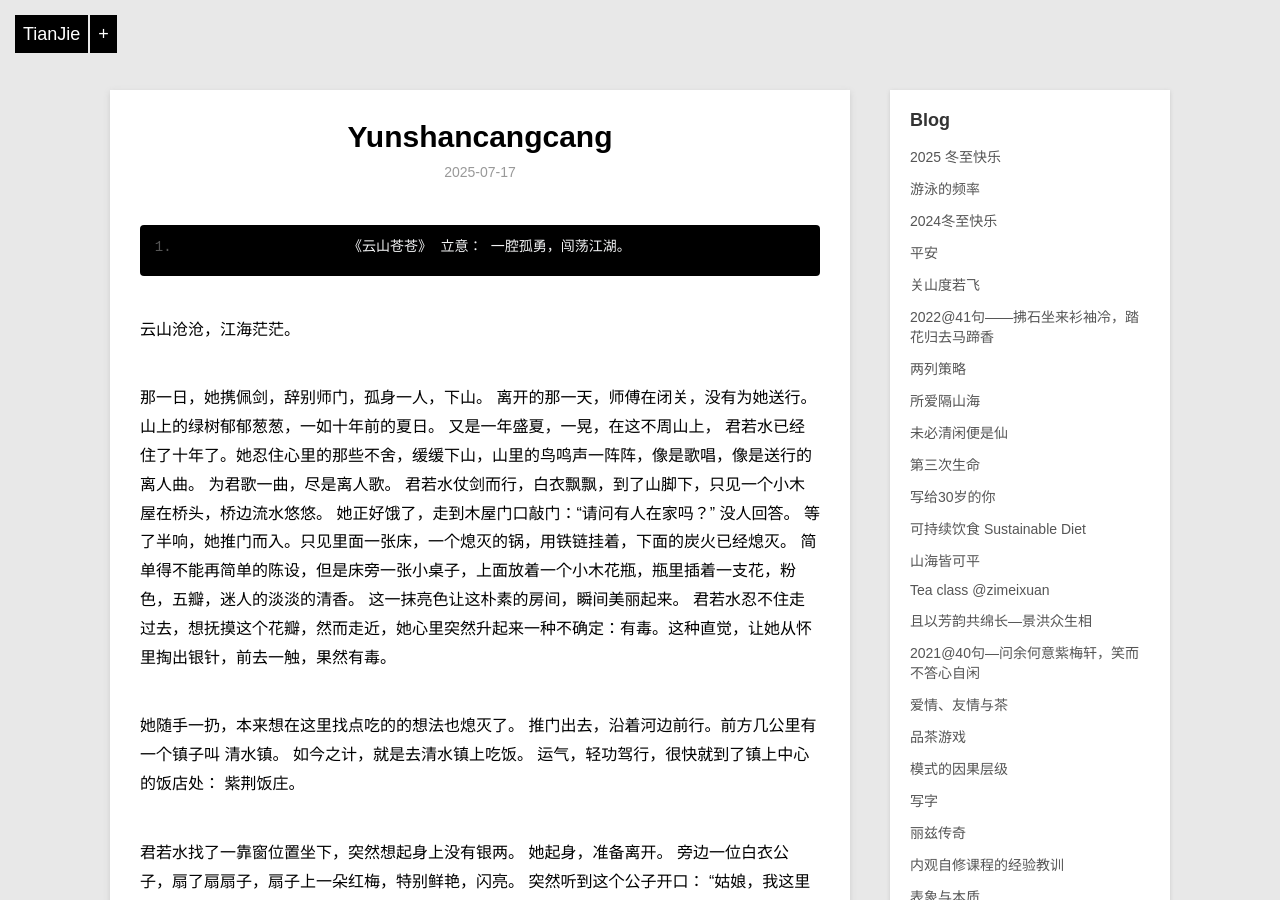
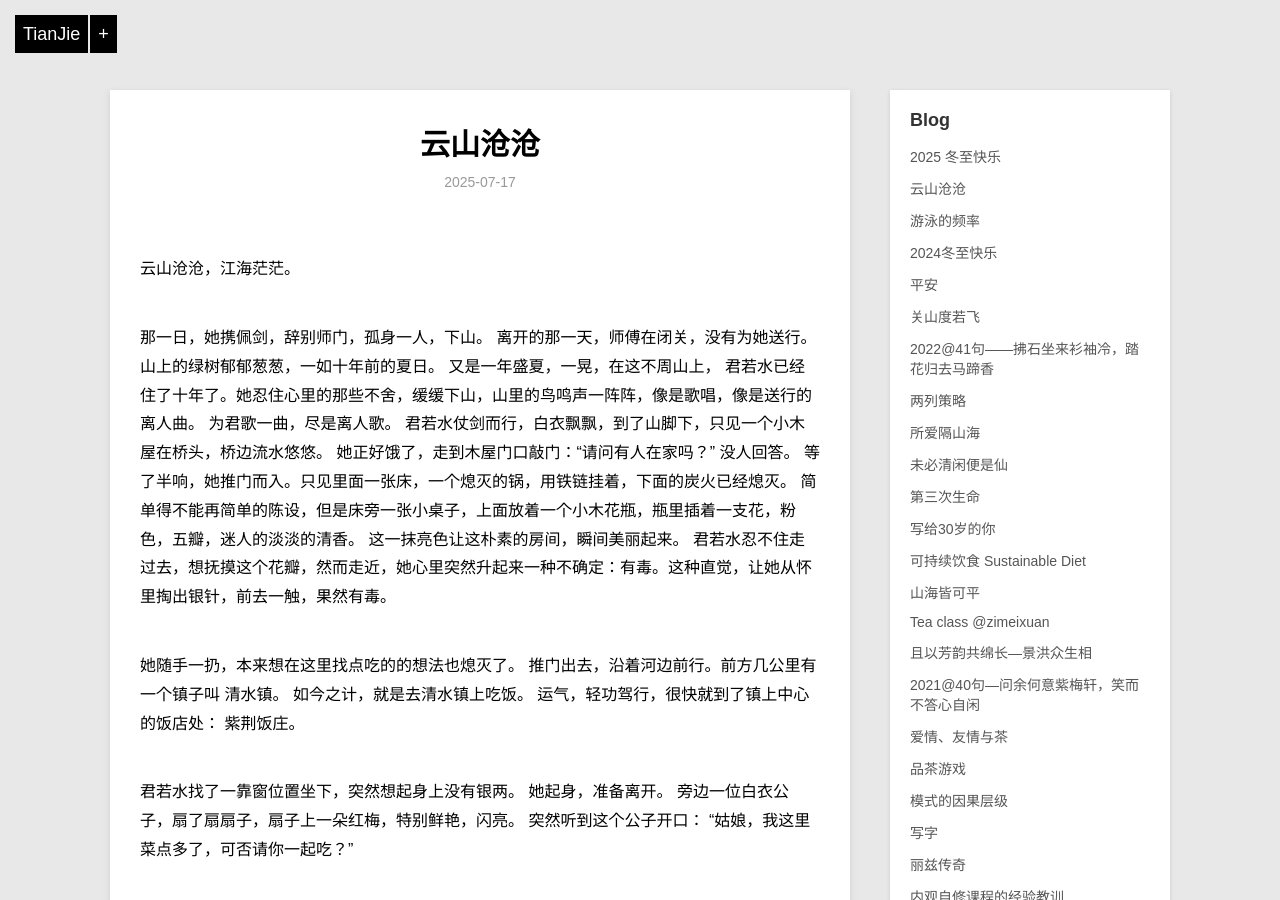
Before and after one commit to violettianjie/violettianjie.github.io, a Jekyll site: the page built from _posts/blog/2025-07-17-yunshancangcang.md, in a window 1280 px wide and 900 px high. Built offline with Jekyll 4.4.1, drawn with Linux system fonts in a browser that asks for light colours; our own code applies the rules of GitHub Pages for plain Markdown files.

Commit message:
Update 2025-07-17-yunshancangcang.md

```diff
--- a/_posts/blog/2025-07-17-yunshancangcang.md
+++ b/_posts/blog/2025-07-17-yunshancangcang.md
@@ -1,6 +1,10 @@
+---
+layout: post
+title: "云山沧沧"
+description: "一腔孤勇，闯荡江湖。"
+category: blog
+---
 
-                        《云山苍苍》
-立意： 一腔孤勇，闯荡江湖。
 
 云山沧沧，江海茫茫。
 
```
